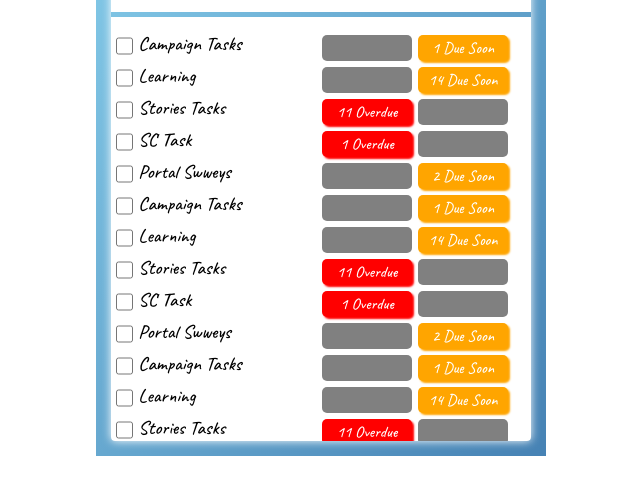
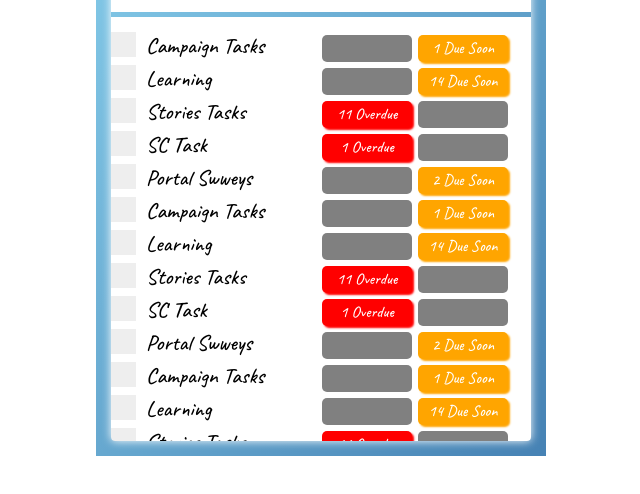
Before and after one commit to WanderDra/Antra-Evaluation, a plain HTML site: page index.html in a window 1280 px wide. Shown: the part 244-738 px from the top of the page, without its empty margins (319-959 px from the left). Drawn offline with Linux system fonts and the light colour scheme.

Commit message:
Finished (Checkbox partially)

```diff
--- a/css/index.css
+++ b/css/index.css
@@ -177,6 +177,68 @@ svg text{
     background-color: #eee;
 }
 
-.items input[type="checkbox"]:checked{
+/* .items input[type="checkbox"]:checked{
+    display: block;
     background-color: #2196F3;
 }
+
+.items input:hover {
+    background-color: #ccc;
+  } */
+
+.task-container {
+    display: block;
+    position: relative;
+    padding-left: 35px;
+    margin-bottom: 5px;
+    cursor: pointer;
+    font-size: 22px;
+    user-select: none;
+  }
+
+  .task-container input {
+    position: absolute;
+    opacity: 0;
+    cursor: pointer;
+    height: 0;
+    width: 0;
+  }
+
+  .checkmark {
+    position: absolute;
+    top: 0;
+    left: 0;
+    height: 25px;
+    width: 25px;
+    background-color: #eee;
+  }
+
+  .task-container:hover input ~ .checkmark {
+    background-color: #ccc;
+  }
+
+  .task-container input:checked ~ .checkmark {
+    background-color: #2196F3;
+  }
+
+  .checkmark:after {
+    content: "";
+    position: absolute;
+    display: none;
+  }
+
+  .task-container input:checked ~ .checkmark:after {
+    display: block;
+  }
+
+  .task-container .checkmark:after {
+    left: 9px;
+    top: 5px;
+    width: 5px;
+    height: 10px;
+    border: solid white;
+    border-width: 0 3px 3px 0;
+    -webkit-transform: rotate(45deg);
+    -ms-transform: rotate(45deg);
+    transform: rotate(45deg);
+  }
--- a/js/index.js
+++ b/js/index.js
@@ -56,7 +56,7 @@ const View = ((model) => {
             htmlblock =
                 `<div class="items" id="${id}">
                 <div class="task-name">
-                    <div><input type="checkbox" class="task-checkbox"></div><span>${title}</span>
+                <label class="task-container">${title}<input type="checkbox" class="task-checkbox"><span class="checkmark"></span></label>
                 </div>
                 <div class="labels">
                     <div class="overdue-lab ${overdue}">${counter} Overdue</div>
```
Also changed, not shown: index.html (+1 -1 lines).
